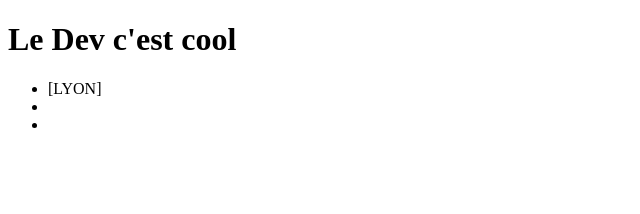
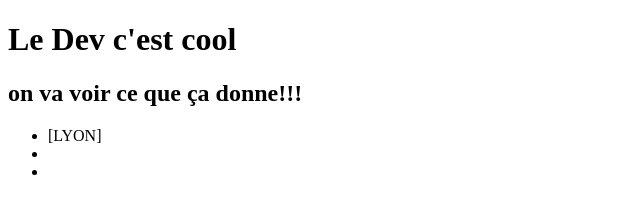
Before and after one commit to Otire82/helloWorld, a plain HTML site: page index.html in a window 1280 px wide. Shown: the whole page, without its empty margins (0-640 px from the left). Drawn offline with Linux system fonts and the light colour scheme.

Commit message:
ajout h2

```diff
--- a/index.html
+++ b/index.html
@@ -7,6 +7,8 @@
 </head>
 <body>
     <h1>Le Dev c'est cool</h1>
+
+    <h2>on va voir ce que ça donne!!! </h2>
     <ul>
         <li>[LYON] </li>
         <li></li>
```
